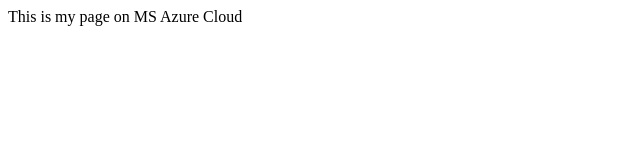
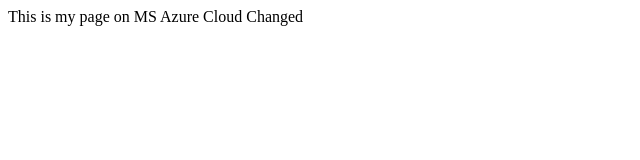
Before and after one commit to solankigithub/azuread, a plain HTML site: page WebContent/index.html in a window 1280 px wide. Shown: the full height of the page, 0-640 px from the left. Drawn offline with Linux system fonts and the light colour scheme.

Commit message:
change in index

```diff
--- a/WebContent/index.html
+++ b/WebContent/index.html
@@ -5,6 +5,7 @@
 <title>Azure Test App</title>
 </head>
 <body>
-This is my page on MS Azure Cloud
+This is my page on MS Azure Cloud Changed
+
 </body>
 </html>
```
